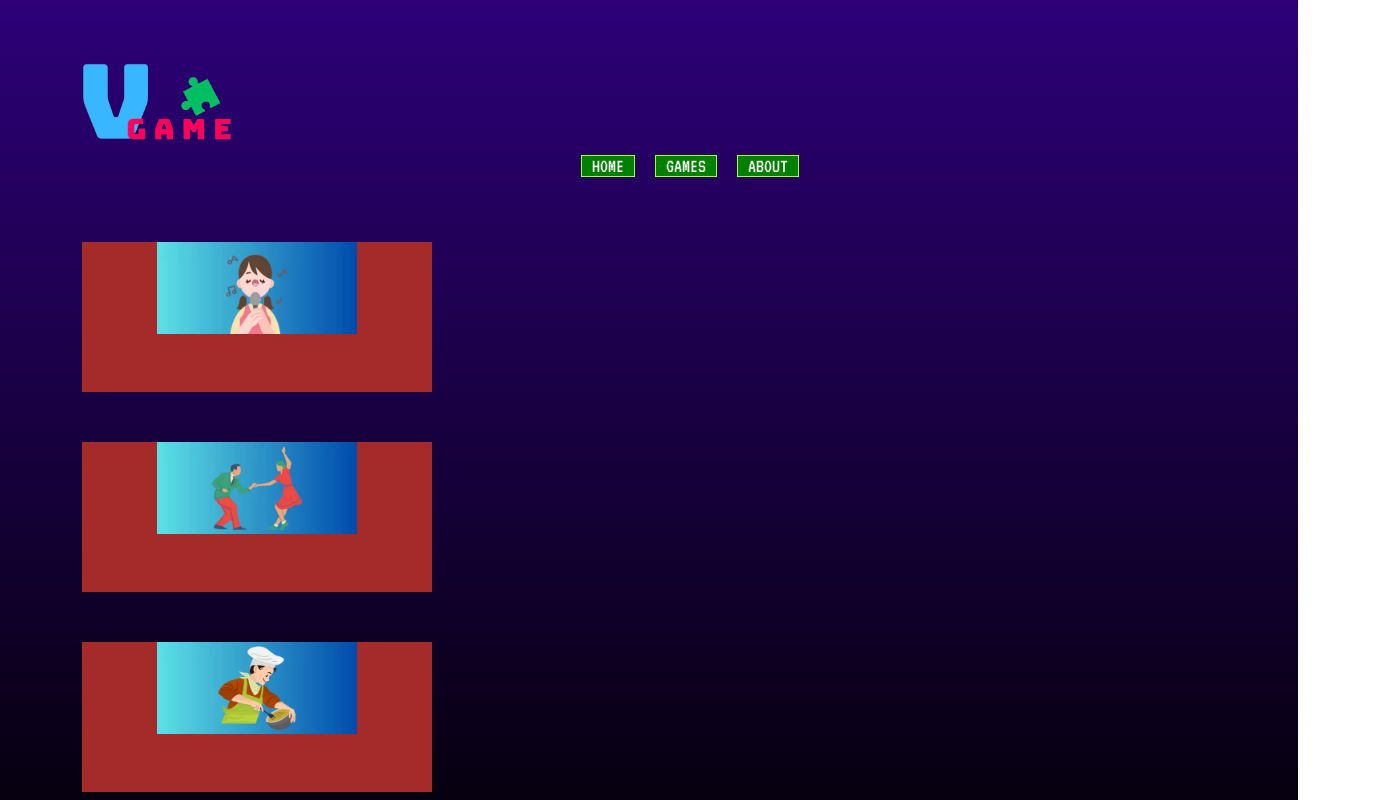
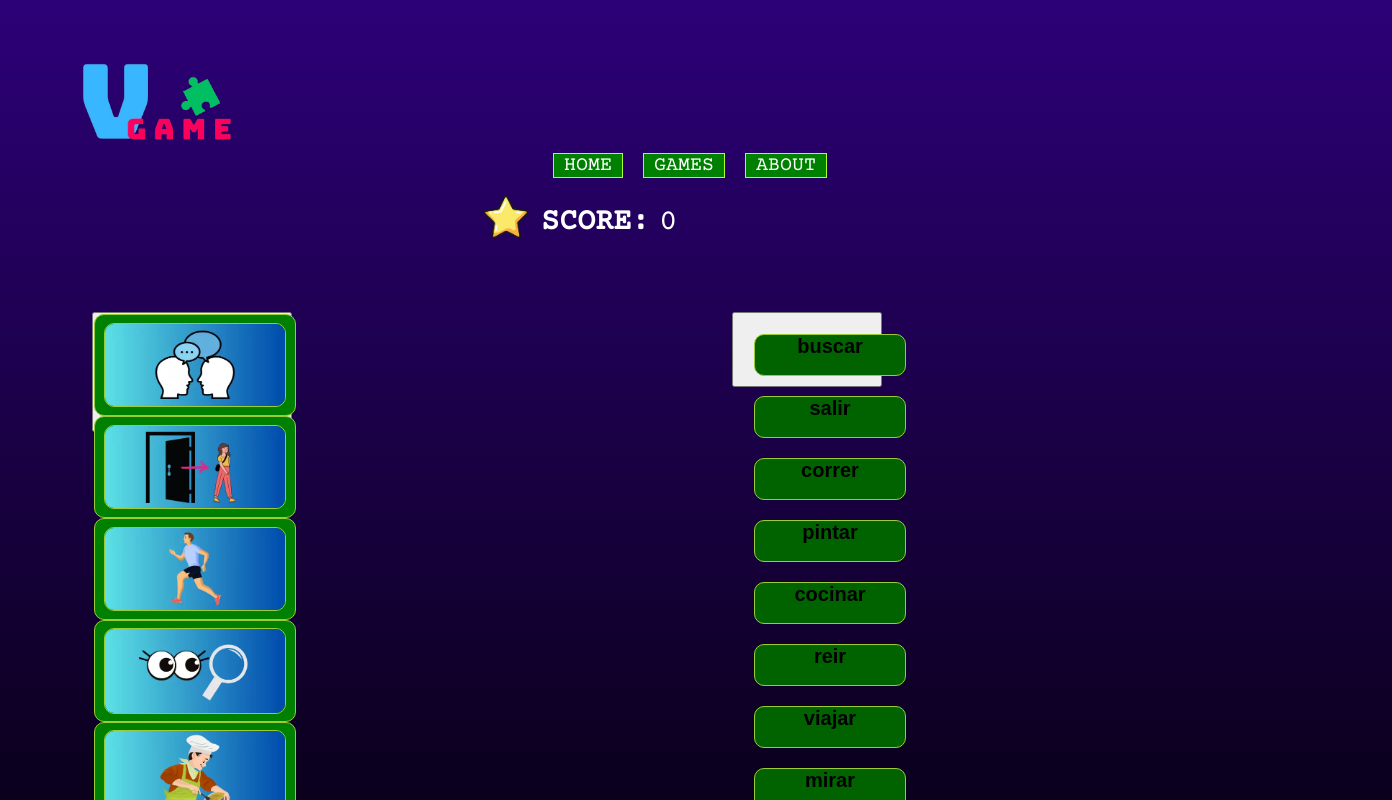
Before and after one commit to Alexandra-Gon/VocabularyGame, a React (Vite) app: page /matchinGame in a window 1280 px wide. Shown: the top 800 px of the page, 1392 px wide, since content can reach past the window. Built offline with nearby package versions, Linux system fonts and the light colour scheme.

Commit message:
Implementación funcionalidades

```diff
--- a/index.html
+++ b/index.html
@@ -1,9 +1,13 @@
-<!doctype html>
+<!DOCTYPE html>
 <html lang="en">
   <head>
     <meta charset="UTF-8" />
 
-    <link rel="stylesheet" href="https://fonts.googleapis.com/css?family=VT323&display=swap" />
+    <link rel="preconnect" href="https://fonts.googleapis.com" />
+    <link rel="preconnect" href="https://fonts.gstatic.com" crossorigin />
+    <link
+      href="https://fonts.googleapis.com/css2?family=Courier+Prime&display=swap"
+      rel="stylesheet"/>
     <meta name="viewport" content="width=device-width, initial-scale=1.0" />
     <title>Vite + React</title>
   </head>
--- a/package.json
+++ b/package.json
@@ -10,6 +10,10 @@
     "preview": "vite preview"
   },
   "dependencies": {
+    "@emotion/react": "^11.11.1",
+    "@emotion/styled": "^11.11.0",
+    "@mui/icons-material": "^5.15.1",
+    "@mui/material": "^5.15.1",
     "howler": "^2.2.4",
     "react": "^18.2.0",
     "react-dom": "^18.2.0",
--- a/src/Components/CardMatch/CardMatch.css
+++ /dev/null
@@ -1,9 +0,0 @@
-.cardMatch {
-  margin: 50px;
-  background-color: brown;
-  width: 350px;
-  height: 150px;
-}
-.imageCardMatch {
-  width: 200px;
-}
--- /dev/null
+++ b/src/Components/CardMatchingGame/CardMatchImage/CardMatch.css
@@ -0,0 +1,25 @@
+.cardMatch {
+  /* margin: 20px; */
+  background-color: green;
+  width: 200px;
+  height: 100px;
+  display: flex;
+  justify-content: center;
+  align-items: center;
+  border-radius: 10px;
+  cursor: pointer;
+  border: 1px solid yellowgreen;
+  transition: 0.3s;
+}
+.cardMatch:hover {
+  scale: 1.1;
+  background-color: yellowgreen;
+}
+.imageCardMatch {
+  width: 180px;
+  border-radius: 10px;
+  border: 1px solid yellowgreen;
+}
+.imageCardMatch:hover {
+  border: 2px solid rgb(0, 29, 0);
+}
--- a/src/Components/CardMatch/CardMatch.jsx
+++ b/src/Components/CardMatchingGame/CardMatchImage/CardMatch.jsx
@@ -3,6 +3,7 @@ import "./CardMatch.css";
 
 
 export const CardMatch = ( {nameImage} ) => {
+
   return (
 
     <div className='cardMatch'>
--- /dev/null
+++ b/src/Components/CardMatchingGame/CardMatchWord/CardWord.css
@@ -0,0 +1,15 @@
+.cardWord {
+  background-color: rgb(0, 99, 0);
+  margin: 20px;
+  width: 150px;
+  height: 40px;
+  text-align: center;
+  border-radius: 10px;
+  border: 1px solid yellowgreen;
+  cursor: pointer;
+  transition: 0.3s;
+}
+.cardWord:hover {
+  background-color: yellowgreen;
+  color: black;
+}
--- /dev/null
+++ b/src/Components/CardMatchingGame/CardMatchWord/CardWord.jsx
@@ -0,0 +1,12 @@
+import React from 'react'
+import "./CardWord.css";
+
+const CardWord = ({name}) => {
+  return (
+    <div className='cardWord'>
+      <h2>{name}</h2>
+    </div>
+  )
+}
+
+export default CardWord;
--- a/src/Pages/MatchingGame/MatchingGame.css
+++ b/src/Pages/MatchingGame/MatchingGame.css
@@ -1,3 +1,35 @@
-.container {
+.containerCardsMatch {
   height: 80vh;
+  margin: 60px;
+  display: grid;
+  grid-template-columns: 1fr 1fr;
+  /* grid-column-gap: 20px; */
+  /* justify-content: center; */
 }
+.containerCardsImages {
+  display: grid;
+  grid-template-columns: repeat(3, 200px);
+  grid-template-rows: repeat(5, 120px);
+  grid-column-gap: 20px;
+}
+.containerCardsWords {
+  display: grid;
+  grid-template-columns: repeat(4, 150px);
+  grid-template-rows: repeat(5, 75px);
+  grid-column-gap: 20px;
+}
+#score {
+  display: flex;
+  justify-content: center;
+  align-items: center;
+  gap: 10px;
+  width: 90%;
+  font-size: 20px;
+}
+.counterScore {
+  font-size: 30px;
+}
+.starScore {
+  width: 50px;
+  margin-bottom: 10px;
+}
--- a/src/Pages/MatchingGame/MatchingGame.jsx
+++ b/src/Pages/MatchingGame/MatchingGame.jsx
@@ -1,6 +1,8 @@
-import React from "react";
+import { React, useState } from "react";
 import "./MatchingGame.css";
-import CardMatch from "../../Components/CardMatch/CardMatch";
+import CardMatch from "../../Components/CardMatchingGame/CardMatchImage/CardMatch";
+import CardWord from "../../Components/CardMatchingGame/CardMatchWord/CardWord";
+import starScore from "../../assets/starScore.png";
 
 // import Images
 import acampar from "../../assets/imagesMatchGame/acampar.webp";
@@ -34,85 +36,117 @@ import trabajar from "../../assets/imagesMatchGame/trabajar.webp";
 import viajar from "../../assets/imagesMatchGame/viajar.webp";
 import pintar from "../../assets/imagesMatchGame/pintar.webp";
 
-export const MatchingGame = (name) => {
+const MatchingGame = (name) => {
+  // const [match, setMatch] = useState();
+
+
+
   const palabras = [
-    {name: "cantar",
-    image: cantar},
-    {name: "bailar",
-    image: bailar},
-    {name: "cocinar",
-    image: cocinar},
-    {name: "jugar",
-    image: jugar},
-    {name: "caminar",
-    image: caminar},
-    {name: "pintar",
-    image: pintar},
-    {name: "mirar",
-    image: mirar},
-    {name: "tocar",
-    image: tocar},
-    {name: "correr",
-    image: correr},
-    {name: "buscar",
-    image: buscar},
-    {name: "beber",
-    image: beber},
-    {name: "comer",
-    image: comer},
-    {name: "viajar",
-    image: viajar},
-    {name: "hablar",
-    image: hablar},
-    {name: "reir",
-    image: reir},
-    {name: "salir",
-    image: salir},
-    {name: "leer",
-    image: leer},
-    {name: "limpiar",
-    image: limpiar},
-    {name: "saltar",
-    image: saltar},
-    {name: "descansar",
-    image: descansar},
-    {name: "acampar",
-    image: acampar},
-    {name: "dibujar",
-    image: dibujar},
-    {name: "estudiar",
-    image: estudiar},
-    {name: "esquiar",
-    image: esquiar},
-    {name: "patinar",
-    image: patinar},
-    {name: "comprar",
-    image: comprar},
-    {name: "nadar",
-    image: nadar},
-    {name: "dormir",
-    image: dormir},
-    {name: "trabajar",
-    image: trabajar},
-    {name: "escuchar",
-    image: escuchar},
-
+    { name: "cantar", image: cantar },
+    { name: "bailar", image: bailar },
+    { name: "cocinar", image: cocinar },
+    { name: "jugar", image: jugar },
+    { name: "caminar", image: caminar },
+    { name: "pintar", image: pintar },
+    { name: "mirar", image: mirar },
+    { name: "tocar", image: tocar },
+    { name: "correr", image: correr },
+    { name: "buscar", image: buscar },
+    { name: "beber", image: beber },
+    { name: "comer", image: comer },
+    { name: "viajar", image: viajar },
+    { name: "hablar", image: hablar },
+    { name: "reir", image: reir },
+    { name: "salir", image: salir },
+    { name: "leer", image: leer },
+    { name: "limpiar", image: limpiar },
+    { name: "saltar", image: saltar },
+    { name: "descansar", image: descansar },
+    // {name: "acampar",
+    // image: acampar},
+    // {name: "dibujar",
+    // image: dibujar},
+    // {name: "estudiar",
+    // image: estudiar},
+    // {name: "esquiar",
+    // image: esquiar},
+    // {name: "patinar",
+    // image: patinar},
+    // {name: "comprar",
+    // image: comprar},
+    // {name: "nadar",
+    // image: nadar},
+    // {name: "dormir",
+    // image: dormir},
+    // {name: "trabajar",
+    // image: trabajar},
+    // {name: "escuchar",
+    // image: escuchar},
   ];
 
+
+  const handleClick = (e) => {
+    let nameCard = "";
+    palabras.map((element, i) => {
+      nameCard += palabras[i].element.name;
+    });
+  };
+
+  const randomImages = palabras.sort(() => Math.random() - 0.5).slice(0, 12);
+  const randomWords = palabras.sort(() => Math.random() - 0.5).slice(0, 20);
+
+  // const lectorCambio = () => {
+  //   console.log("hola")
+  //   palabras.name === palabras.image ? setMatch + 10
+  //   : setMatch + 2;
+  // }
+
+  // let prueba = 0;
+  // const handleChangeScore = (e) => {
+  //   let comparar = 0;
+  //   palabras.map((element) => {
+  //     if (<CardMatch nameImage={element.image}/> == <CardWord name={element.name}/>) {
+  //       return ("Comparar", comparar + 1);
+  //     } else {
+  //       return "No es similar";
+  //     }
+  //   });
+
+  //   console.log("prueba", prueba + 1)
+  // };
+
+
+
   return (
-    <div className="container">
-      <div>
-      {palabras.map((element, i) => {
-        return <CardMatch key={i} nameImage={element.image} />;
-      })}
+    <main>
+      <div id="score">
+        <img src={starScore} className="starScore" />
+        <h2>SCORE:</h2>
+        <p className="counterScore">0</p>
       </div>
-      <div>
-      {palabras.map((element, i) => {
-        return <h2 key={i} >{element.name}</h2>
-      })}
 
+      <div className="containerCardsMatch">
+        <div className="containerCardsImages">
+          <button
+          onClick={handleClick}
+          >
+            {randomImages.map((element) => (
+              <CardMatch key={element.image} nameImage={element.image} />
+            ))}
+          </button>
+        </div>
+
+        <div className="containerCardsWords">
+          <button
+          // onClick={handleClick}
+          >
+            {randomWords.map((element) => (
+              <CardWord key={element.name} name={element.name} />
+            ))}
+          </button>
+        </div>
       </div>
-    </div>
+    </main>
   );
 };
 
--- a/src/index.css
+++ b/src/index.css
@@ -1,5 +1,5 @@
 body {
-  font-family: 'VT323', monospace;
+  font-family: 'Courier Prime', monospace, 'Sans Serif';
   line-height: 1.5;
   /* font-weight: 400; */
   margin: 0;
```
Also changed, not shown: src/assets/starScore.png (added), 1 other file (tests, documents, lock files or other folders).
